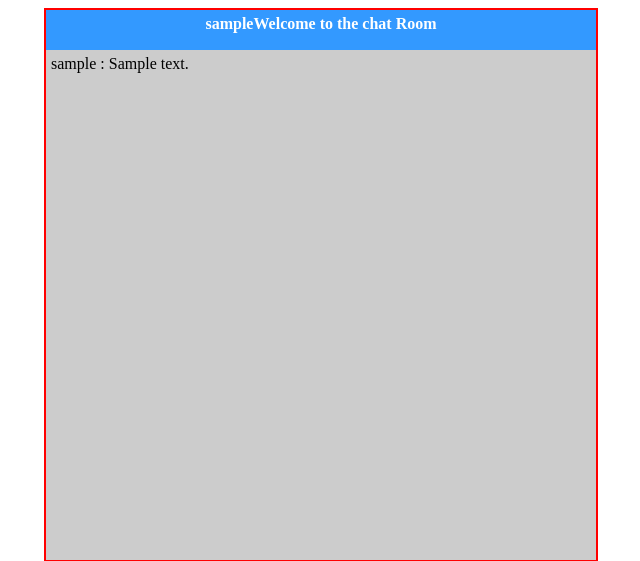
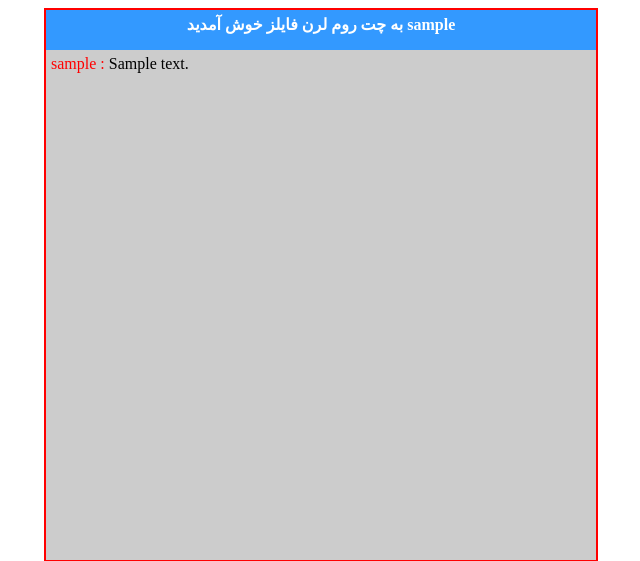
Before and after one commit to b2027642/ChatRoom, a PHP site: page /room.php in a window 1280 px wide. Shown: the top 561 px of the page, without its empty margins (364-1004 px from the left). Run offline with PHP 8.4, Linux system fonts and the light colour scheme; the visitor is signed in with stand-in values (Sample User, id 1); tables that the repository leaves empty or names only in its code hold one stand-in row (values such as "Sample post").

Commit message:
latest changes

```diff
--- a/Connection.php
+++ b/Connection.php
@@ -2,7 +2,7 @@
 try
 {
 $server="localhost";
-$database="chat";
+$database="pdo";
 $username="root";
 $password="";
 $dsn="mysql:host=$server;dbname=$database";
--- a/check-send.php
+++ b/check-send.php
@@ -1,7 +1,7 @@
 <?php
 session_start();
 include "Connection.php";
-$sql="INSERT INTO `chat`.`chat` (`id` ,`username` ,`text`)VALUES (NULL , ?, ?);";
+$sql="INSERT INTO `pdo`.`chat` (`id` ,`username` ,`text`)VALUES (NULL , ?, ?);";
 $result=$connect->prepare($sql);
 $result->bindValue(1,$_SESSION["user"]);
 $result->bindValue(2,$_POST["msg"]);
--- /dev/null
+++ b/exit.php
@@ -0,0 +1,6 @@
+<?php
+session_start();
+unset($_SESSION["user"]);
+header("location:index.php");
+exit;
+?>
--- a/index.php
+++ b/index.php
@@ -4,7 +4,7 @@
 <head>
 <meta charset="utf-8">
 <link rel="stylesheet" type="text/css" href="style.css">
-<title>Faz's Chat Room</title>
+<title>Untitled Document</title>
 </head>
 
 <body>
@@ -13,7 +13,7 @@ if(isset($_POST["btn"]))
 {
 if(empty($_POST["username"]))
 {
-	echo '<div id="msg">Please enter a username</div>';
+	echo '<div id="msg">لطفا برای خود یک نام کاربری انتخاب نمائید</div>';
 }
 else
 {
--- a/room.php
+++ b/room.php
@@ -26,7 +26,7 @@ $(document).ready(function(e) {
 
 </script>
 <meta charset="utf-8">
-<title>Chat Room</title>
+<title>چت روم لرن فایلز</title>
 </head>
 
 <body>
@@ -35,7 +35,7 @@ if(isset($_SESSION["user"]))
 {
 ?>
 <div id="all">
-<div id="title"><?php echo $_SESSION["user"] ?>Welcome to the chat Room </div>
+<div id="title"><?php echo $_SESSION["user"] ?> به چت روم لرن فایلز خوش آمدید</div>
 <div id="content"></div>
 </div>
 <form>
--- a/showmsg.php
+++ b/showmsg.php
@@ -1,15 +1,13 @@
 <?php
+include "Connection.php";
+$sql="select * from chat";
+$result=$connect->query($sql);
+foreach( $result as $rows)
+{
+	if($rows["text"]==":D")
+	echo '<img src="fun.png" width="30px" height="30px"><br>';
+	else
+	echo '<font color="#FF0000">'.$rows["username"]." : </font>".$rows["text"]."<br>";
+}
 
-
-include "Connection.php";
-
-$sql = "select * from chat";
-$result= $connect->query($sql);
-
-foreach ($result as $rows)
-{
-	# code...
-
-	echo $rows ["username"]. " : " . $rows["text"]."<br>" ;
-}
 ?>
--- a/style.css
+++ b/style.css
@@ -30,6 +30,7 @@
 	padding:5px;
 	background:#39F;
 	height:30px;
+	direction:rtl;
 	font-weight:bold;
 	color:#FFF;
 	text-align:center;
```
Also changed, not shown: fun.png (added). Lines whose indentation alone changed are shown as unchanged.
